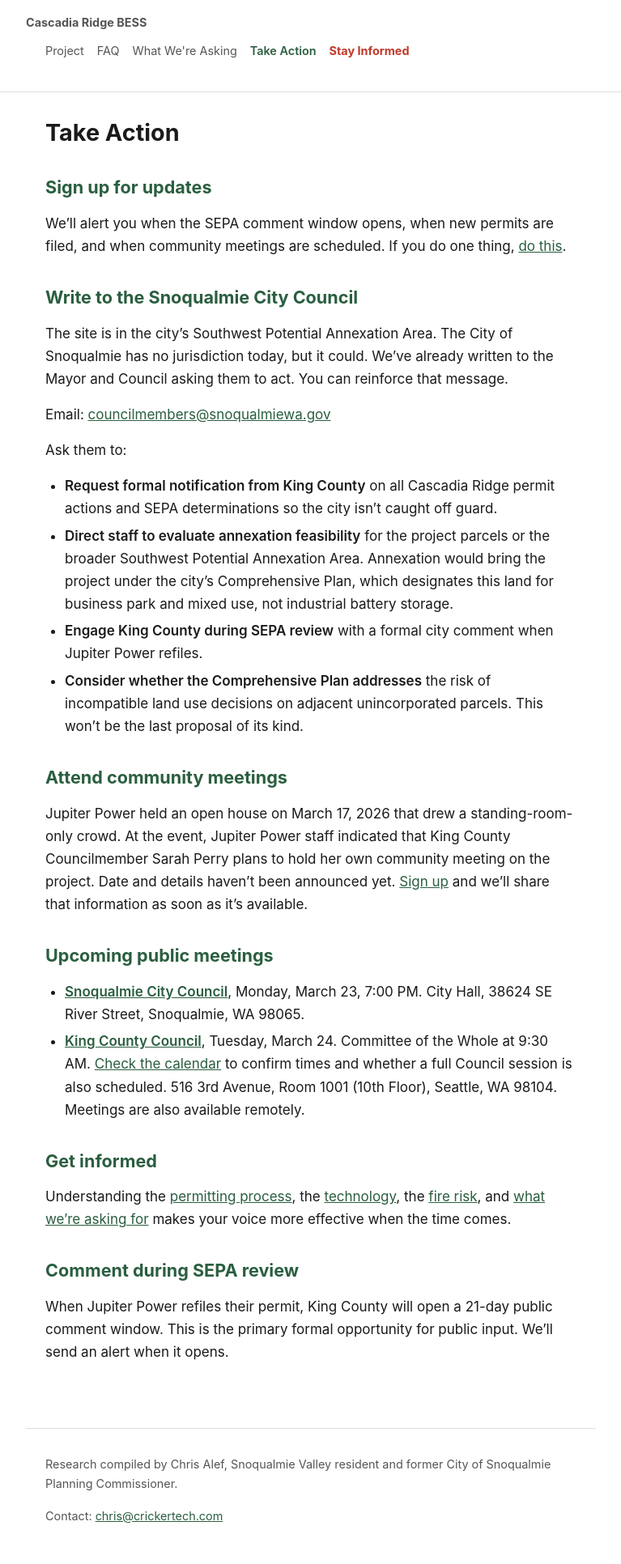
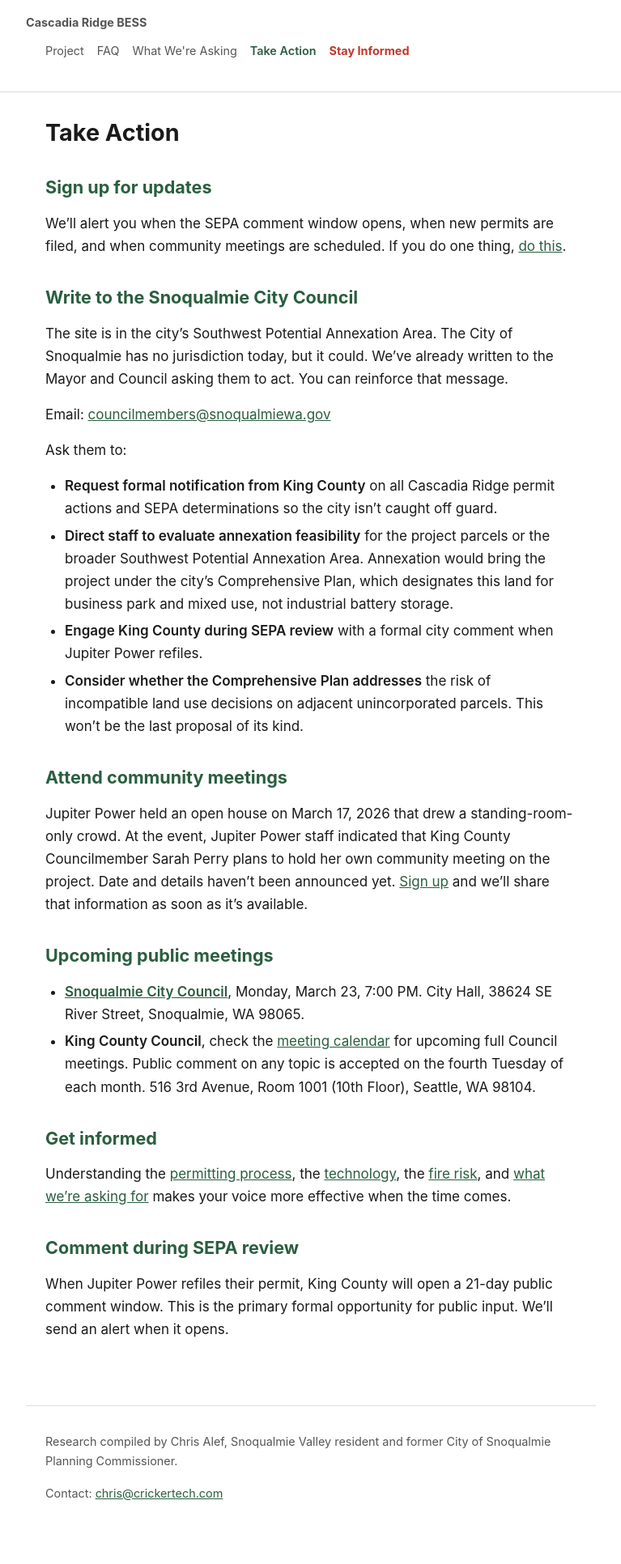
Before and after one commit to calef/cascadia-ridge-bess, a Jekyll site: the page built from _pages/take-action.md, in a window 1280 px wide. Shown: the whole page at 81% size, without its empty margins (256-1023 px from the left). Built offline with Jekyll 4.4.1, drawn with Linux system fonts in a browser that asks for light colours; after the commit the page ends 1904 px from its top, so only the background shows below that.

Commit message:
Deploy site 2026-03-17-191331

```diff
--- a/_pages/take-action.md
+++ b/_pages/take-action.md
@@ -26,7 +26,7 @@ Jupiter Power held an open house on March 17, 2026 that drew a standing-room-onl
 ## Upcoming public meetings
 
 - **[Snoqualmie City Council](https://www.snoqualmiewa.gov/Calendar.aspx?EID=3178&month=3&year=2026&day=17&calType=0)**, Monday, March 23, 7:00 PM. City Hall, 38624 SE River Street, Snoqualmie, WA 98065.
-- **[King County Council](https://mkcclegisearch.kingcounty.gov/Calendar.aspx)**, Tuesday, March 24. Committee of the Whole at 9:30 AM. [Check the calendar](https://mkcclegisearch.kingcounty.gov/Calendar.aspx) to confirm times and whether a full Council session is also scheduled. 516 3rd Avenue, Room 1001 (10th Floor), Seattle, WA 98104. Meetings are also available remotely.
+- **King County Council**, check the [meeting calendar](https://mkcclegisearch.kingcounty.gov/Calendar.aspx) for upcoming full Council meetings. Public comment on any topic is accepted on the fourth Tuesday of each month. 516 3rd Avenue, Room 1001 (10th Floor), Seattle, WA 98104.
 
 ## Get informed
 
```
